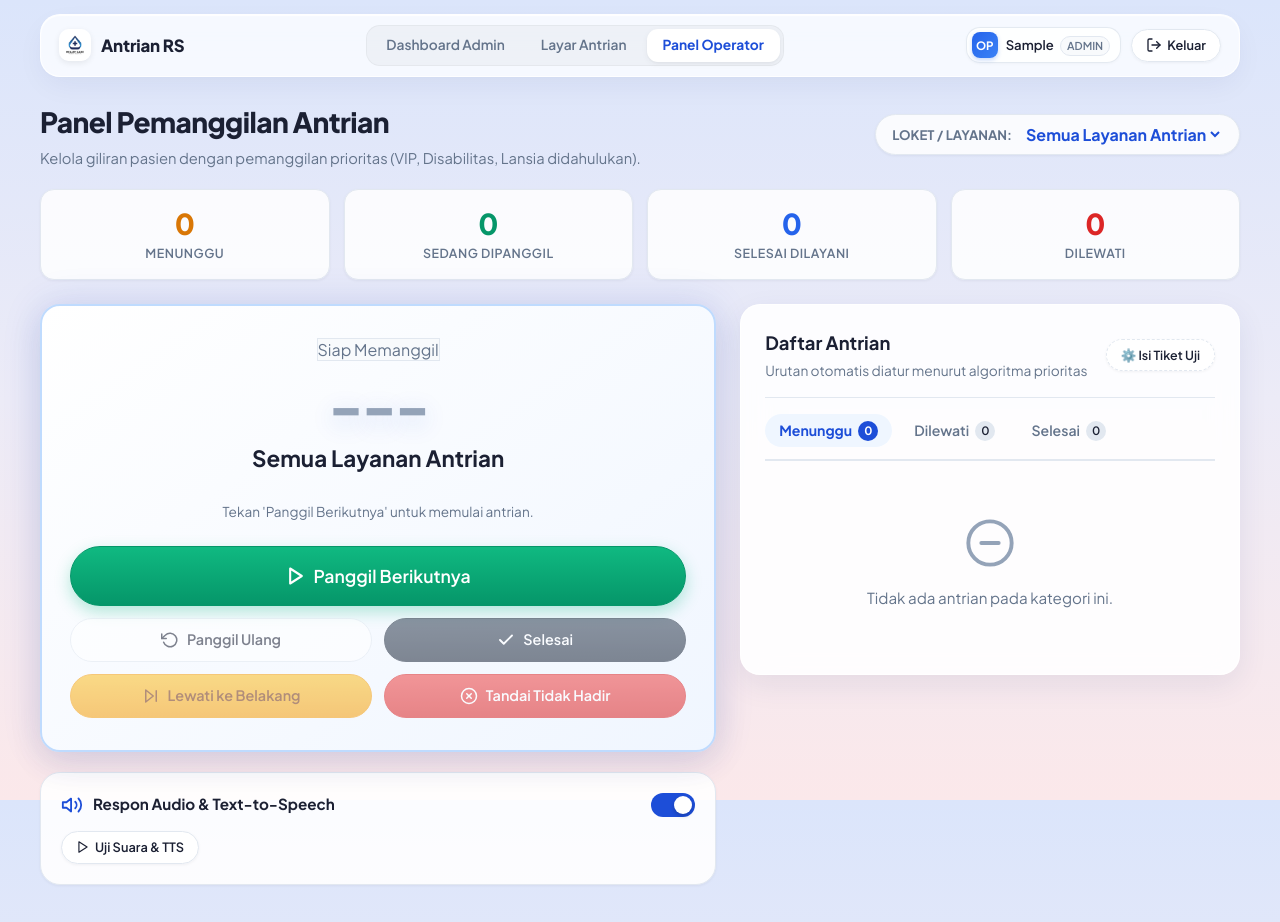
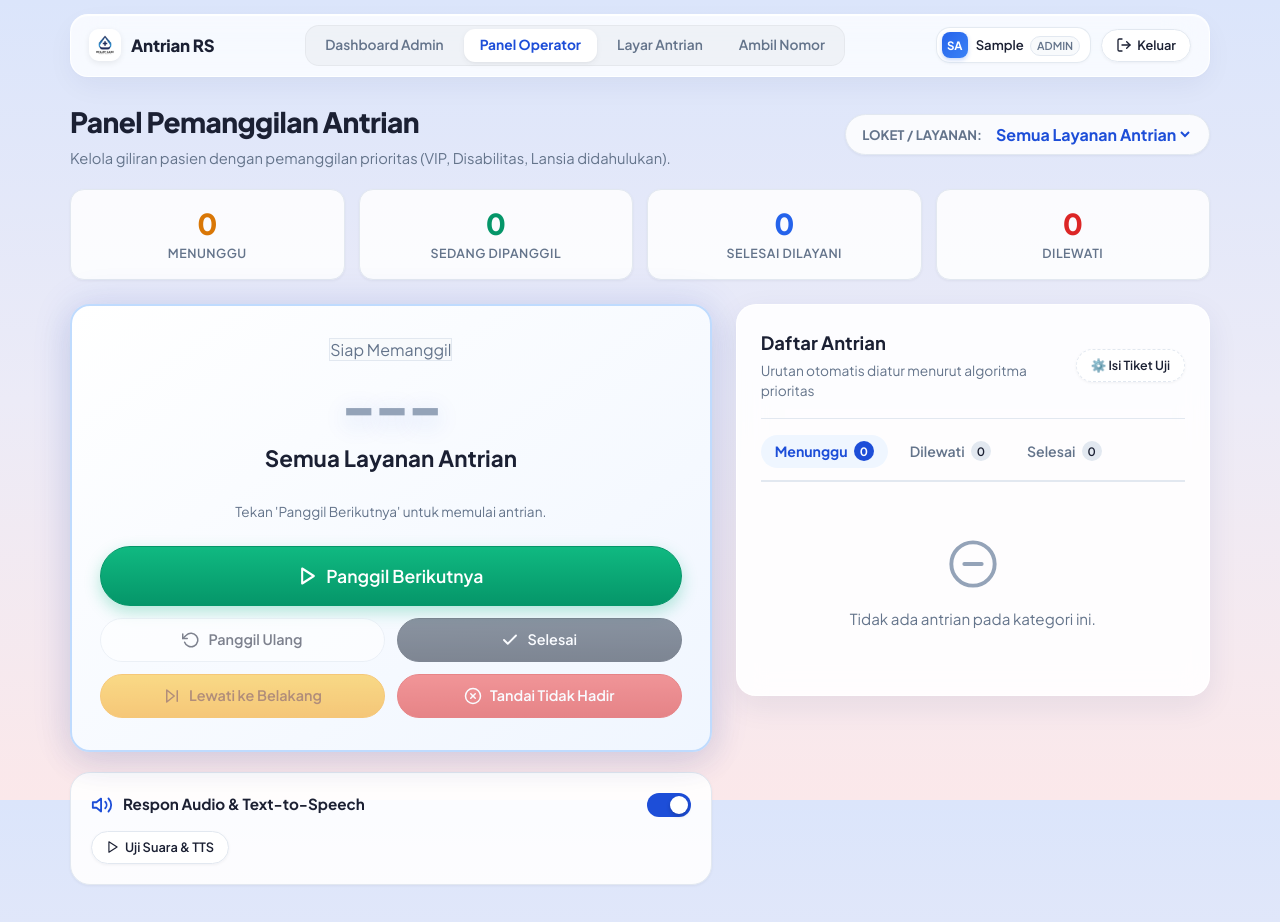
Before and after one commit to putripermatasabila/pweb-ts-c02-2026, a website with bundled scripts: page operator.html in a window 1280 px wide. Built offline with nearby package versions, Linux system fonts and the light colour scheme; sample sign-in values are in the browser's storage.

Commit message:
feat: standardize navbar layout, sizing, and navigation hierarchy across all pages

```diff
--- a/ambil-antrian.css
+++ b/ambil-antrian.css
@@ -69,13 +69,13 @@ body {
   gap: 16px;
   padding: 10px 18px;
   width: 100%;
-  max-width: 1080px;
+  max-width: 1140px;
   margin: 0 auto;
-  background: rgba(255, 255, 255, 0.76);
+  background: rgba(255, 255, 255, 0.78);
   backdrop-filter: blur(20px) saturate(180%);
   -webkit-backdrop-filter: blur(20px) saturate(180%);
   border: 1px solid rgba(255, 255, 255, 0.85);
-  border-radius: 20px;
+  border-radius: 18px;
   box-shadow:
     0 10px 30px -4px rgba(20, 35, 90, 0.06),
     0 2px 8px -2px rgba(20, 35, 90, 0.03),
--- a/global.css
+++ b/global.css
@@ -140,7 +140,7 @@ a:hover {
 
 /* Kontainer Utama */
 .shell {
-  max-width: 1240px;
+  max-width: 1180px;
   margin: 0 auto;
   padding: 14px 20px 48px;
 }
@@ -166,13 +166,13 @@ a:hover {
   gap: 16px;
   padding: 10px 18px;
   width: 100%;
-  max-width: 1240px;
+  max-width: 1140px;
   margin: 0 auto;
-  background: rgba(255, 255, 255, 0.76);
+  background: rgba(255, 255, 255, 0.78);
   backdrop-filter: blur(20px) saturate(180%);
   -webkit-backdrop-filter: blur(20px) saturate(180%);
   border: 1px solid rgba(255, 255, 255, 0.85);
-  border-radius: 20px;
+  border-radius: 18px;
   box-shadow:
     0 10px 30px -4px rgba(20, 35, 90, 0.06),
     0 2px 8px -2px rgba(20, 35, 90, 0.03),
--- a/layar.css
+++ b/layar.css
@@ -69,13 +69,13 @@ body {
   gap: 16px;
   padding: 10px 18px;
   width: 100%;
-  max-width: 1080px;
+  max-width: 1140px;
   margin: 0 auto;
-  background: rgba(255, 255, 255, 0.76);
+  background: rgba(255, 255, 255, 0.78);
   backdrop-filter: blur(20px) saturate(180%);
   -webkit-backdrop-filter: blur(20px) saturate(180%);
   border: 1px solid rgba(255, 255, 255, 0.85);
-  border-radius: 20px;
+  border-radius: 18px;
   box-shadow:
     0 10px 30px -4px rgba(20, 35, 90, 0.06),
     0 2px 8px -2px rgba(20, 35, 90, 0.03),
--- a/operator.html
+++ b/operator.html
@@ -53,8 +53,8 @@
             src="1600w-iYOMf9zQ8c0.webp"
             alt="Logo Rumah Sakit"
             class="brand-logo"
-            width="34"
-            height="34"
+            width="32"
+            height="32"
           />
           Antrian RS
         </a>
@@ -63,13 +63,14 @@
           <li id="operator-nav-admin" style="display: none;">
             <a href="index.html">Dashboard Admin</a>
           </li>
+          <li><a href="operator.html" aria-current="page">Panel Operator</a></li>
           <li><a href="layar.html">Layar Antrian</a></li>
-          <li><a href="operator.html" aria-current="page">Panel Operator</a></li>
+          <li><a href="ambil-antrian.html">Ambil Nomor</a></li>
         </ul>
 
         <div class="nav-actions">
           <div class="user-pill" id="user-profile-badge">
-            <span class="user-avatar" aria-hidden="true">OP</span>
+            <span class="user-avatar" id="user-avatar" aria-hidden="true">OP</span>
             <div>
               <span id="user-name">Operator</span>
               <span
--- a/src/operator.ts
+++ b/src/operator.ts
@@ -667,8 +667,14 @@ function init(): void {
   // Tampilkan data sesi pengguna
   const session = getSession();
   if (session) {
-    userNameEl.textContent = session.firstName || session.username || "Operator";
+    const displayName = session.firstName || session.username || "Operator";
+    userNameEl.textContent = displayName;
     userRoleEl.textContent = (session.role || "Operator").toUpperCase();
+
+    const userAvatarEl = document.getElementById("user-avatar");
+    if (userAvatarEl) {
+      userAvatarEl.textContent = displayName.slice(0, 2).toUpperCase();
+    }
 
     const roleNormalized = (session.role || "").toLowerCase();
     const navAdmin = document.getElementById("operator-nav-admin");
```
Also changed, not shown: ambil-antrian.html (+8 -5 lines), index.html (+3 -2 lines), layar.html (+8 -2 lines), login.html (+3 -2 lines), src/ambil-antrian.ts (+11 -0 lines), src/layar.ts (+6 -5 lines), dist/ambil-antrian.js, dist/layar.js, dist/operator.js.
